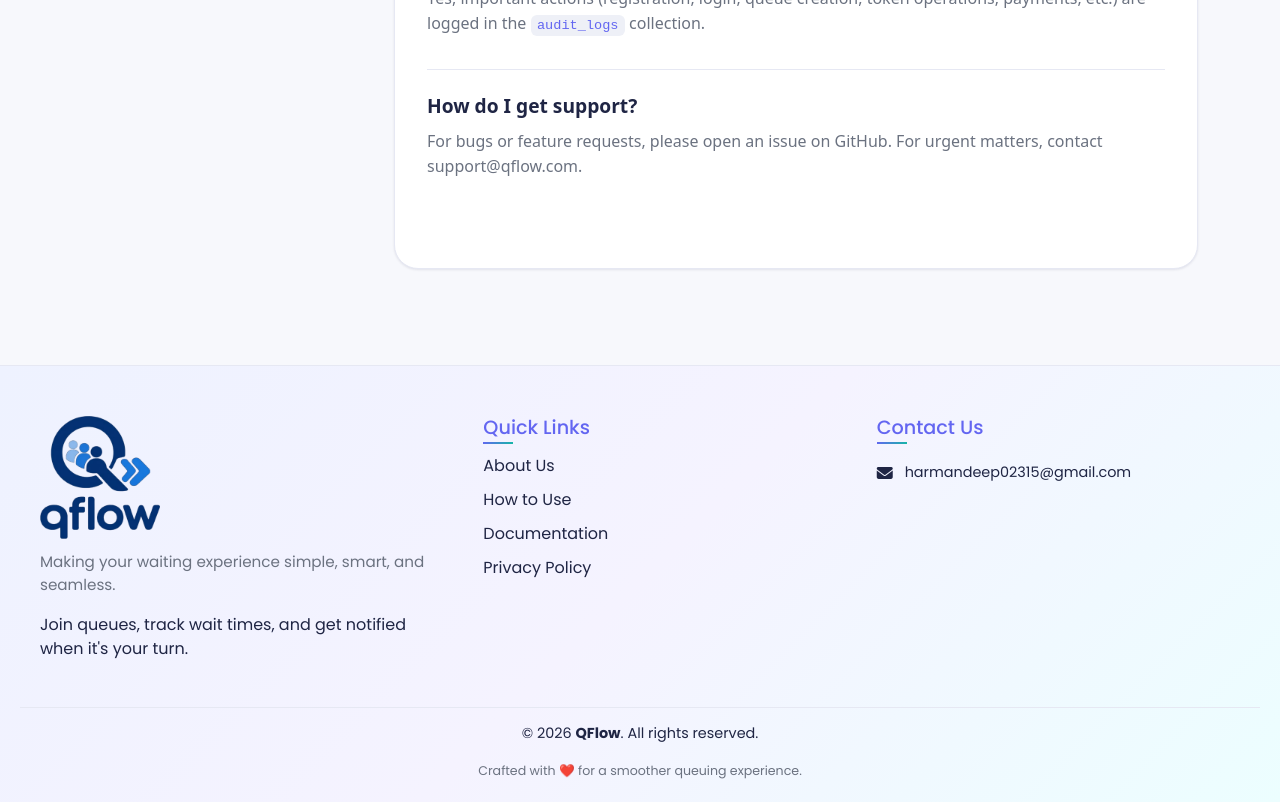
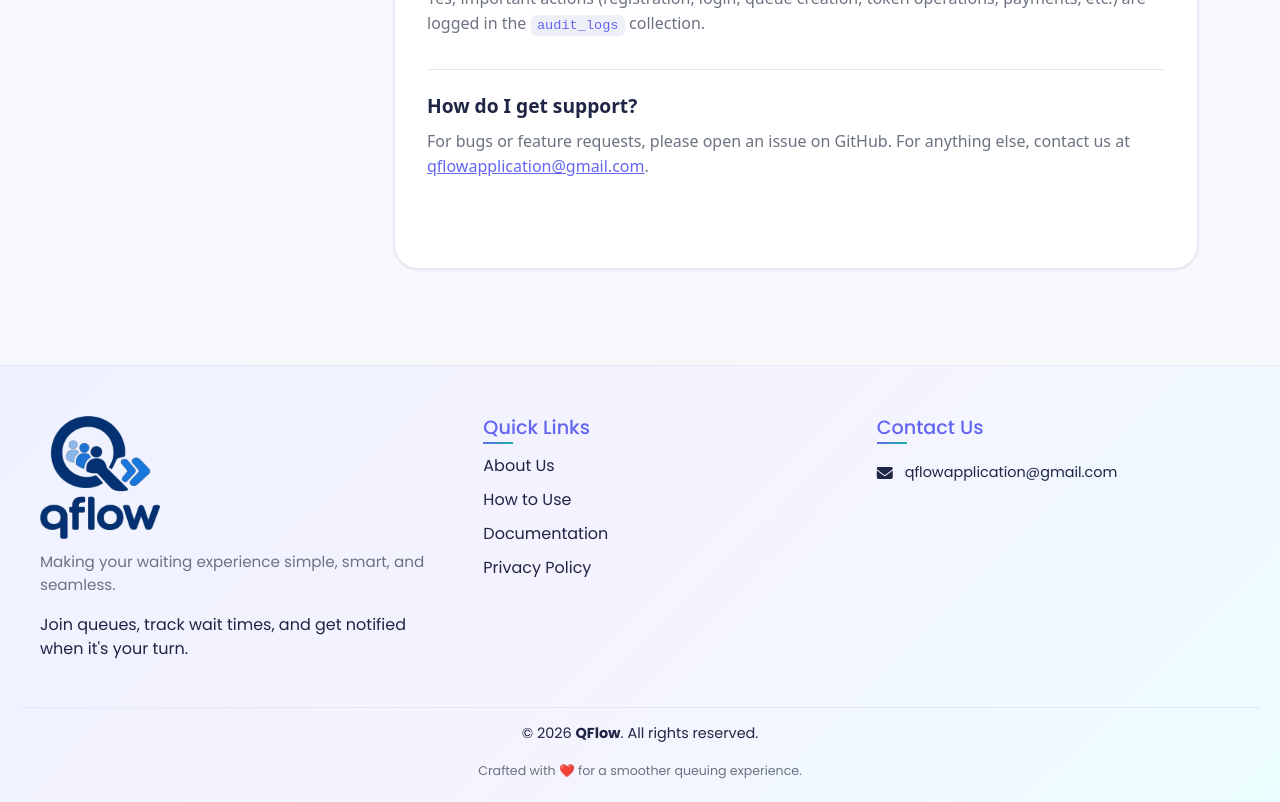
Before and after one commit to hinalramani885/QueueManagement-Frontend, a React (Vite) app: page /documentation in a window 1280 px wide. Shown: the part 10920-11722 px from the top of the page. Built offline with nearby package versions, Linux system fonts and the light colour scheme; no server answers.

Commit message:
Show qflowapplication@gmail.com as the only contact address (footer, privacy policy, terms, docs)

```diff
--- a/src/components/Footer.jsx
+++ b/src/components/Footer.jsx
@@ -1,6 +1,7 @@
 import React, { useState, useEffect } from "react";
 import { Link } from "react-router-dom";
 import "./Footer.css";
+import { SUPPORT_EMAIL } from "../config";
 
 const Footer = () => {
   const [showBackToTop, setShowBackToTop] = useState(false);
@@ -46,8 +47,8 @@ const Footer = () => {
         <div className="footer-contact">
           <h4>Contact Us</h4>
           <div className="contact-info">
-            <a href="mailto:harmandeep02315@gmail.com" className="contact-link">
-              <i className="fas fa-envelope"></i> harmandeep02315@gmail.com
+            <a href={`mailto:${SUPPORT_EMAIL}`} className="contact-link">
+              <i className="fas fa-envelope"></i> {SUPPORT_EMAIL}
             </a>
             {/* <span className="contact-phone">
               <i className="fas fa-phone-alt"></i> +1 (555) 123-4567
--- a/src/config.js
+++ b/src/config.js
@@ -6,6 +6,9 @@
 // Set VITE_BACKEND_URL (e.g. https://api.example.com) only if the backend lives on another origin.
 
 const BACKEND_URL = (import.meta.env.VITE_BACKEND_URL || '').replace(/\/+$/, '');
+
+/** The one QFlow contact address shown everywhere in the app (footer, legal pages, docs). */
+export const SUPPORT_EMAIL = import.meta.env.VITE_SUPPORT_EMAIL || 'qflowapplication@gmail.com';
 
 export const API_BASE_URL = import.meta.env.VITE_API_BASE_URL || `${BACKEND_URL}/api`;
 
--- a/src/pages/Documentation.jsx
+++ b/src/pages/Documentation.jsx
@@ -1,5 +1,6 @@
 // Documentation.jsx
 import React, { useState, useEffect } from 'react';
+import { SUPPORT_EMAIL } from '../config';
 import { Container, Row, Col, Card, ListGroup, Badge } from 'react-bootstrap';
 import { Link } from 'react-router-dom';
 import { FaCopy, FaCheck } from 'react-icons/fa';
@@ -536,7 +537,7 @@ client.activate();`}
                                 </div>
                                 <div className="faq-item">
                                     <h5>How do I get support?</h5>
-                                    <p>For bugs or feature requests, please open an issue on GitHub. For urgent matters, contact support@qflow.com.</p>
+                                    <p>For bugs or feature requests, please open an issue on GitHub. For anything else, contact us at <a href={`mailto:${SUPPORT_EMAIL}`}>{SUPPORT_EMAIL}</a>.</p>
                                 </div>
                             </div>
                         </section>
--- a/src/pages/Legal.jsx
+++ b/src/pages/Legal.jsx
@@ -1,4 +1,5 @@
 import React from 'react';
+import { SUPPORT_EMAIL } from '../config';
 import { Container, Row, Col, Card, Accordion, Badge } from 'react-bootstrap';
 import { FaShieldAlt, FaFileContract, FaUserSecret, FaCookie, FaTrashAlt, FaEnvelope } from 'react-icons/fa';
 import './Legal.css';
@@ -89,7 +90,7 @@ const Legal = () => {
                         <li><strong>Opt‑out:</strong> Disable email or push notifications in your preferences.</li>
                         <li><strong>Data Portability:</strong> Export your token history.</li>
                       </ul>
-                      <p>To exercise these rights, contact us at <a href="mailto:support@qflow.com">support@qflow.com</a>.</p>
+                      <p>To exercise these rights, contact us at <a href={`mailto:${SUPPORT_EMAIL}`}>{SUPPORT_EMAIL}</a>.</p>
                     </Accordion.Body>
                   </Accordion.Item>
 
@@ -119,7 +120,7 @@ const Legal = () => {
                     <Accordion.Body>
                       <p>If you have any questions about this Privacy Policy, please contact us:</p>
                       <ul>
-                        <li>Email: <a href="mailto:privacy@qflow.com">privacy@qflow.com</a></li>
+                        <li>Email: <a href={`mailto:${SUPPORT_EMAIL}`}>{SUPPORT_EMAIL}</a></li>
                         <li>Address: [Your Business Address]</li>
                       </ul>
                     </Accordion.Body>
@@ -234,7 +235,7 @@ const Legal = () => {
                   <Accordion.Item eventKey="12">
                     <Accordion.Header>13. Contact</Accordion.Header>
                     <Accordion.Body>
-                      <p>If you have any questions about these Terms, please contact us at <a href="mailto:legal@qflow.com">legal@qflow.com</a>.</p>
+                      <p>If you have any questions about these Terms, please contact us at <a href={`mailto:${SUPPORT_EMAIL}`}>{SUPPORT_EMAIL}</a>.</p>
                     </Accordion.Body>
                   </Accordion.Item>
                 </Accordion>
```
Also changed, not shown: 1 other file (tests, documents, lock files or other folders).
